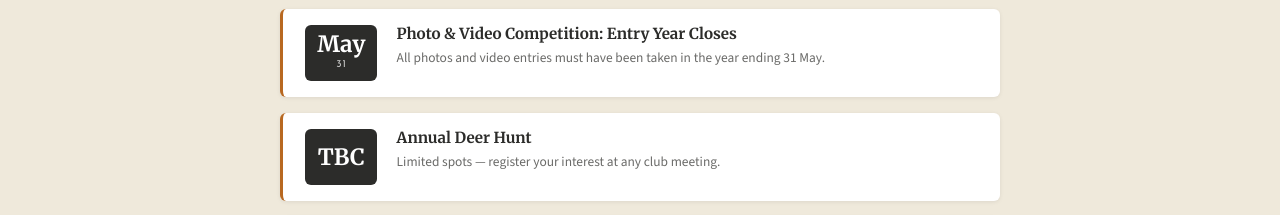
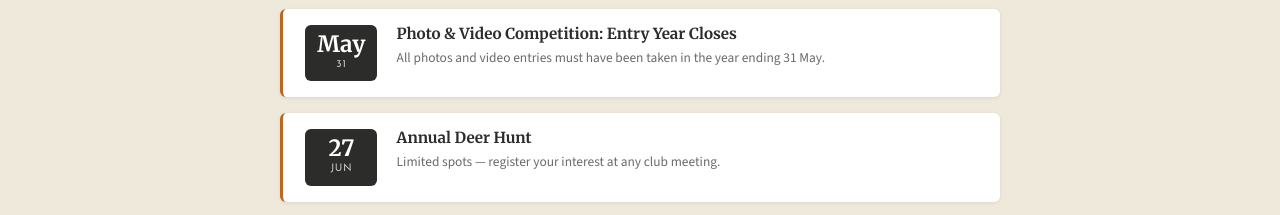
Before and after one commit to walkinghills/OtagodeerstalkersNextjs, a Next.js app: page / in a window 1280 px wide. Shown: the part 2240-2455 px from the top of the page. Built offline with nearby package versions, Linux system fonts and the light colour scheme.

Commit message:
Update annual deer hunt date to 27 June

```diff
--- a/app/page.tsx
+++ b/app/page.tsx
@@ -225,7 +225,7 @@ export default function HomePage() {
               </div>
             </div>
             <div className="event-item">
-              <div className="event-date"><strong>TBC</strong></div>
+              <div className="event-date"><strong>27</strong><span>Jun</span></div>
               <div className="event-info">
                 <h4>Annual Deer Hunt</h4>
                 <p>Limited spots &#8212; register your interest at any club meeting.</p>
```
